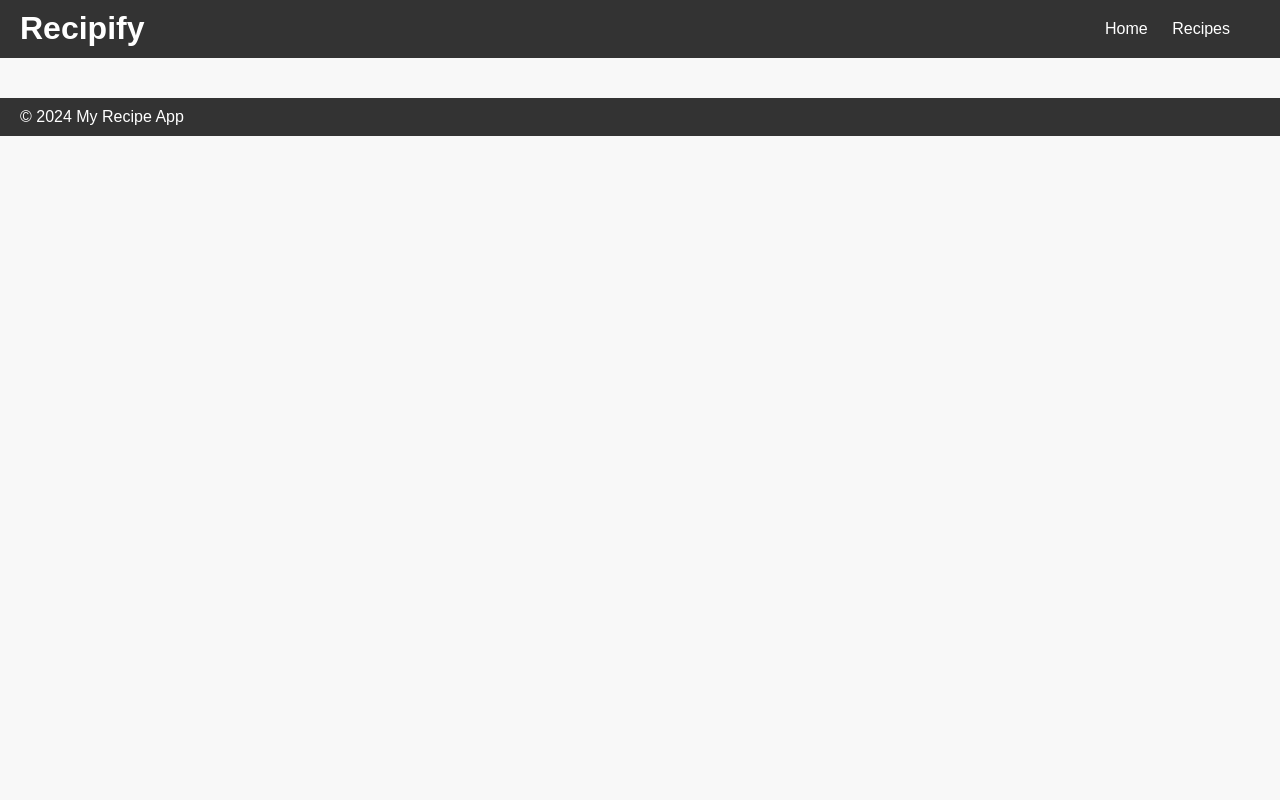
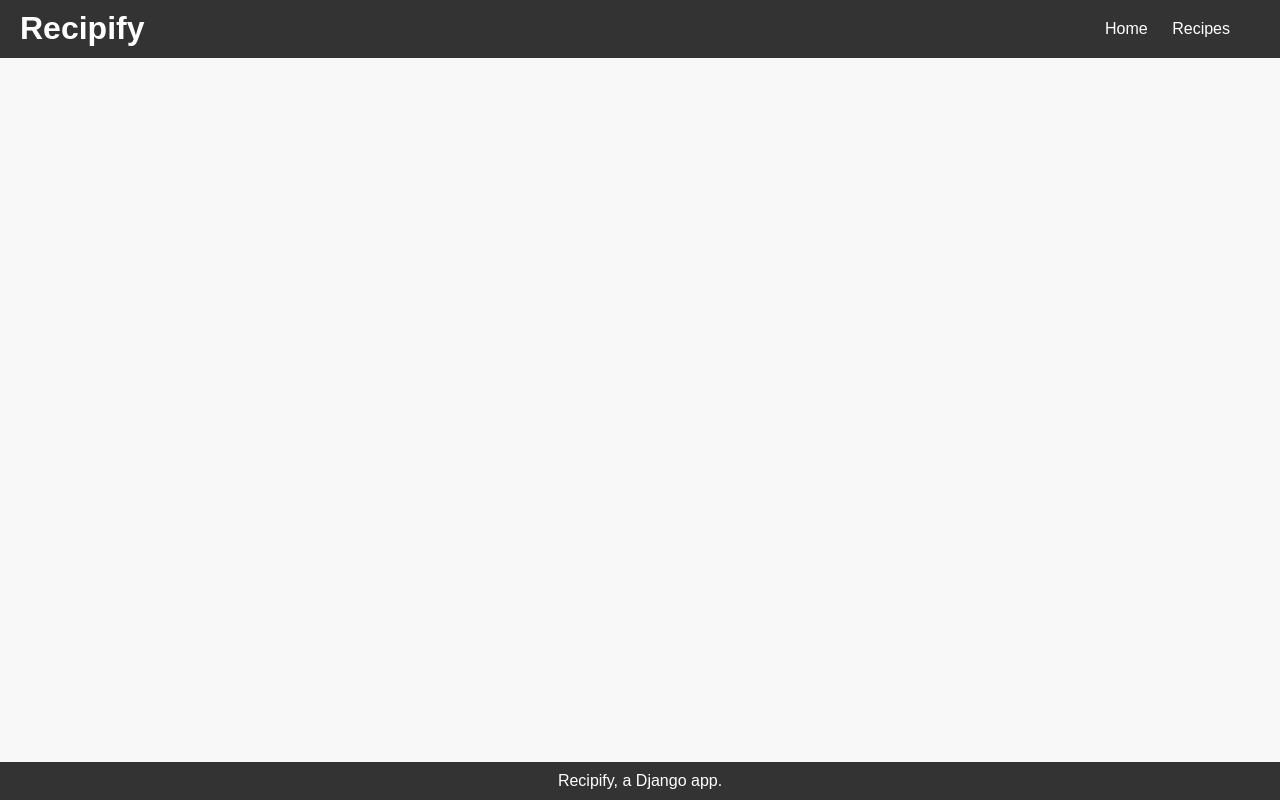
Before and after one commit to Cameron8325/recipe-app, a Django app: page /home/recipes/ in a window 1280 px wide. Run offline with Django 5.2, Linux system fonts and the light colour scheme; data that the repository does not hold is empty.

Commit message:
Updated stylings

```diff
--- a/src/recipes/templates/recipes/recipes_list.html
+++ b/src/recipes/templates/recipes/recipes_list.html
@@ -2,10 +2,10 @@
 <!DOCTYPE html>
 <html lang="en">
   <head>
-    <meta charset="UTF-8">
-    <meta name="viewport" content="width=device-width, initial-scale=1.0">
+    <meta charset="UTF-8" />
+    <meta name="viewport" content="width=device-width, initial-scale=1.0" />
     <title>Recipes List</title>
-    <link rel="stylesheet" href="{% static 'css/styles.css' %}">
+    <link rel="stylesheet" href="{% static 'css/styles.css' %}" />
   </head>
   <body>
     <header>
@@ -24,7 +24,7 @@
       {% for recipe in recipes %}
       <div class="recipe-card">
         <a href="{% url 'recipes:recipe_detail' recipe.id %}">
-                <img src="{{ recipe.pic.url }}" alt="{{ recipe.name }}">
+          <img src="{{ recipe.pic.url }}" alt="{{ recipe.name }}" />
           <h2>{{ recipe.name }}</h2>
         </a>
       </div>
@@ -32,7 +32,7 @@
     </main>
 
     <footer>
-        <p>&copy; 2024 My Recipe App</p>
+      <p>Recipify, a Django app.</p>
     </footer>
   </body>
 </html>
--- a/src/static/css/styles.css
+++ b/src/static/css/styles.css
@@ -8,6 +8,10 @@
 body {
   font-family: Arial, sans-serif;
   background-color: #f8f8f8;
+  display: flex; /* Use flexbox */
+  flex-direction: column; /* Make the body a column layout */
+  min-height: 100vh; /* Ensure body expands to at least the height of the viewport */
+  position: relative;
 }
 
 header, nav, footer {
@@ -41,11 +45,13 @@ nav ul li {
 
 main {
   padding: 20px;
+  flex-grow: 1; /* Allow main content to grow and occupy remaining space */
 }
 
 /* Welcome Page */
 .about-app {
   margin: 20px;
+  flex-grow: 1;
 }
 
 /* Recipe List Page */
@@ -106,5 +112,7 @@ main {
 }
 
 footer {
-clear: both;
+  margin-top: auto; /* Push footer to the bottom */
+  display: flex;
+  justify-content: center;
 }
```
Also changed, not shown: src/recipes/templates/recipes/recipe_detail.html (+6 -6 lines), src/recipes/templates/recipes/recipes_home.html (+9 -5 lines), 1 other file. Lines whose indentation alone changed are shown as unchanged.
